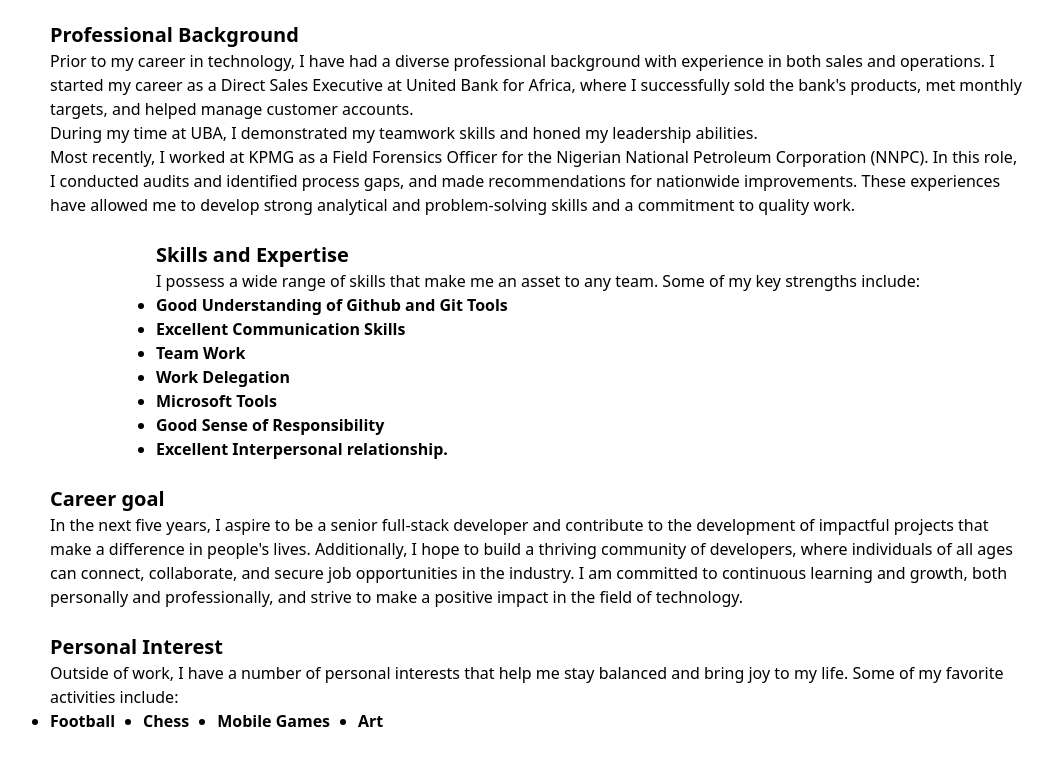
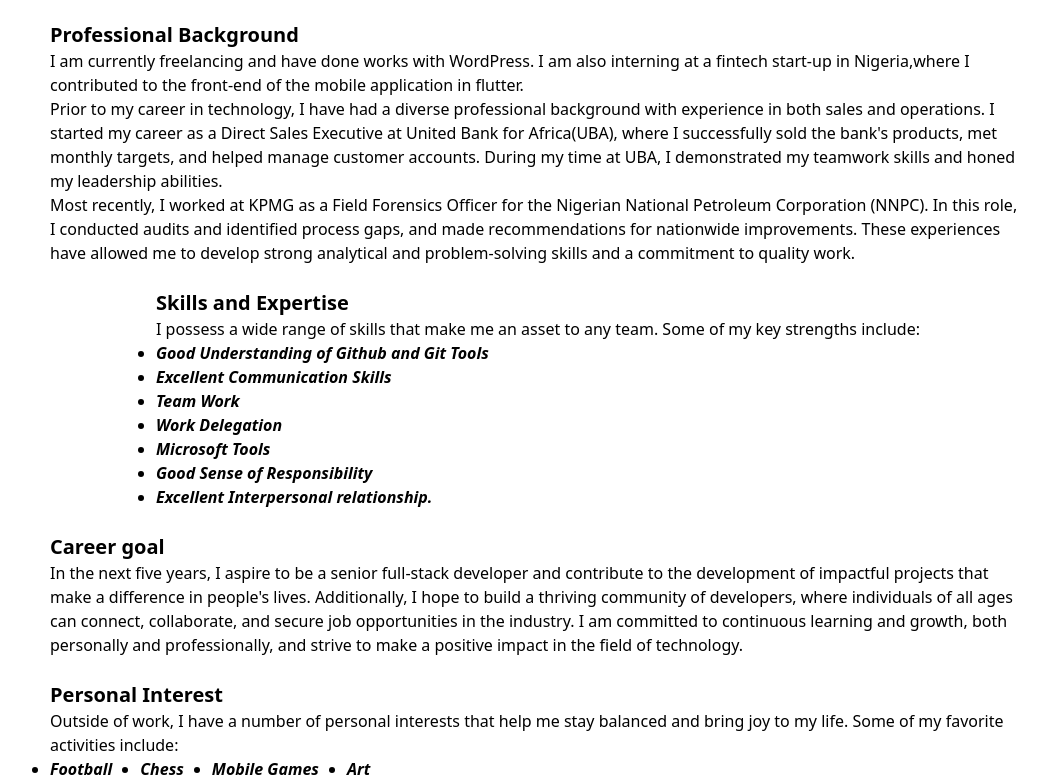
Before and after one commit to iBabs/Portfolio-tailwind, a website: page about.html in a window 1280 px wide. Shown: the part 731-1515 px from the top of the page, without its empty margins (102-1158 px from the left). Drawn offline with Linux system fonts and the light colour scheme.

Commit message:
about edit

```diff
--- a/about.html
+++ b/about.html
@@ -128,13 +128,15 @@
                 <div class="px-6 md:px-28">
                     <h3 class="text-xl font-bold">Professional Background</h3>
                     <p>
+                        I am currently freelancing and have done works with WordPress.
+                        I am also interning at a fintech start-up in Nigeria,where I contributed
+                        to the front-end of the mobile application in flutter. <br>
                         Prior to my career in technology, I have had a diverse
                         professional background with experience in both sales
                         and operations. I started my career as a Direct Sales
-                        Executive at United Bank for Africa, where I
+                        Executive at United Bank for Africa(UBA), where I
                         successfully sold the bank's products, met monthly
-                        targets, and helped manage customer accounts.
-                        <br> During my time
+                        targets, and helped manage customer accounts. During my time
                         at UBA, I demonstrated my teamwork skills and honed
                         my leadership abilities. <br> Most recently, I worked at KPMG
                         as a Field Forensics Officer for the Nigerian National
@@ -150,7 +152,7 @@
                     <h3 class="text-xl font-bold">Skills and Expertise</h3>
                     <p>
                         I possess a wide range of skills that make me an asset to any team. Some of my key strengths include:
-                       <ul class="list-disc font-bold">
+                       <ul class="list-disc italic font-bold">
                         <li> Good Understanding of Github and Git Tools</li>
                         <li>Excellent Communication Skills</li>
                         <li>Team Work</li>
@@ -180,7 +182,7 @@
                     <h3 class="text-xl font-bold">Personal Interest</h3>
                     <p>
                         Outside of work, I have a number of personal interests that help me stay balanced and bring joy to my life. Some of my favorite activities include:
-                       <ul class="list-disc flex space-x-7 font-bold">
+                       <ul class="list-disc flex italic space-x-7 font-bold">
                         <li>Football</li>
                         <li>Chess</li>
                         <li>Mobile Games</li>
```
